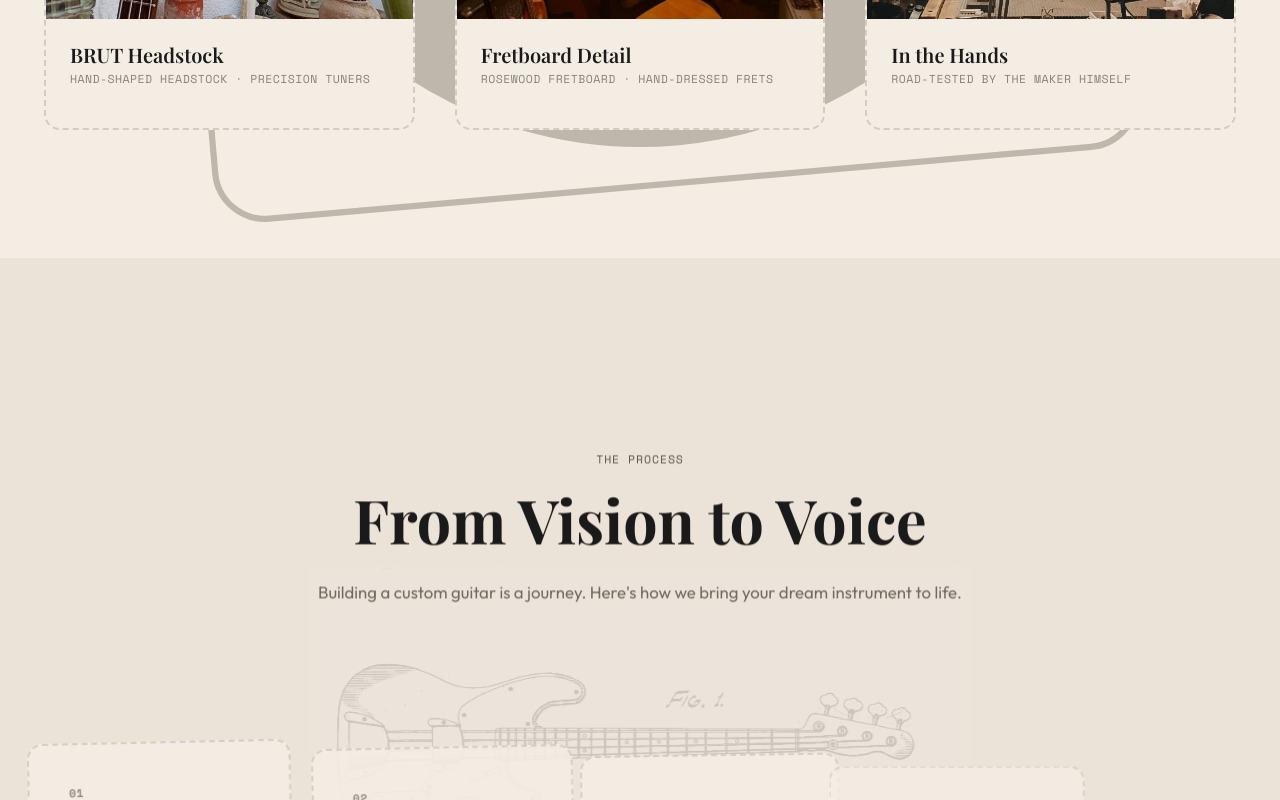
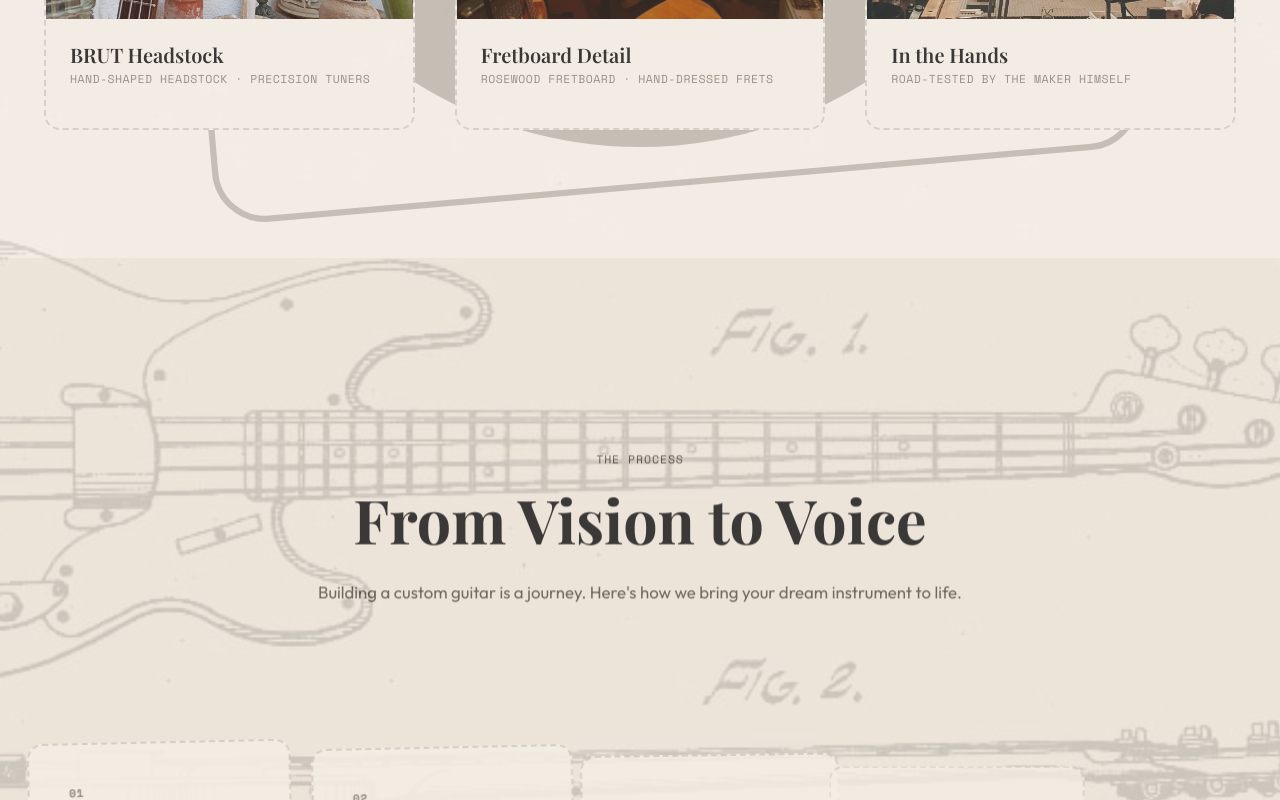
Before and after one commit to JoanDidac/Brut-Guitars, a React (Vite) app: page / in a window 1280 px wide. Shown: the part 2947-3747 px from the top of the page. Built offline with nearby package versions, Linux system fonts and the light colour scheme; a web font is replaced by a local one.

Commit message:
Update Process blueprint background to vertical orientation with zoom

```diff
--- a/src/components/Process.jsx
+++ b/src/components/Process.jsx
@@ -146,14 +146,17 @@ export default function Process() {
                         alt="Bass Blueprint Background"
                         style={{
                             position: 'absolute',
-                            top: '60%', // Lowered by 10%
+                            top: '50%',
                             left: '50%',
-                            transform: 'translate(-50%, -50%) rotate(90deg)', // Rotated 90deg to the right
-                            width: '246.4%', // Decreased by 20%
-                            height: '246.4%',
-                            objectFit: 'contain',
+                            // Rotate 90deg to sit vertically, and scale up for significant zoom
+                            transform: 'translate(-50%, -50%) rotate(90deg) scale(1.5)',
+                            width: '120vw', // Ensure it is large enough to span across both desktop and mobile heights when rotated
+                            height: '120vh',
+                            minWidth: '1200px',
+                            minHeight: '1200px',
+                            objectFit: 'cover',
                             zIndex: 0,
-                            opacity: 0.15, // Subtle background effect
+                            opacity: 0.15,
                             pointerEvents: 'none'
                         }}
                     />
```
